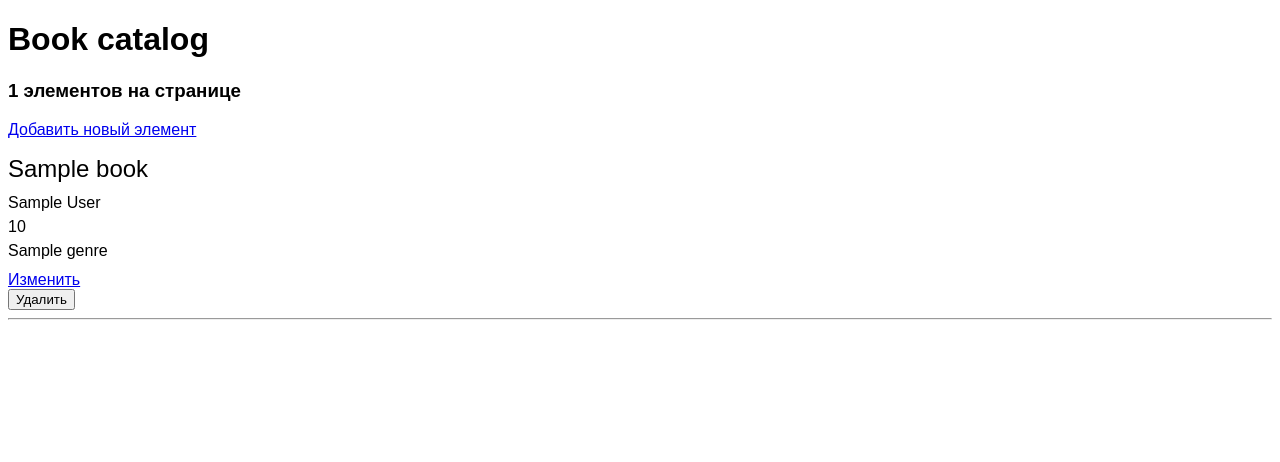
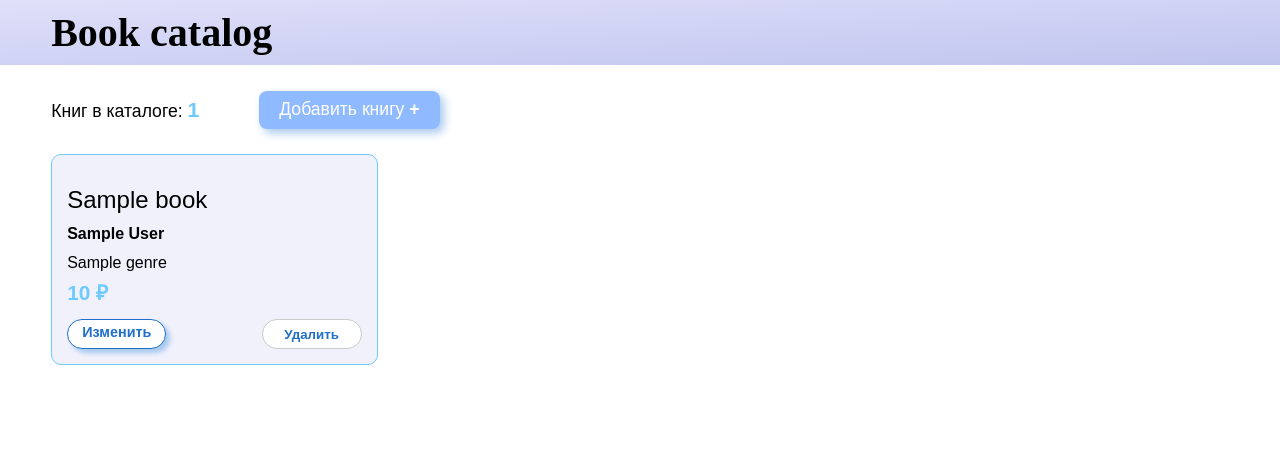
Before and after one commit to NastyaZzz1/Bookstore-Django, a Django app: template echoserver/templates/archive/html/book_catalog.html in a window 1280 px wide. Shown: the top 462 px of the page. Run offline with Django 5.2, Linux system fonts and the light colour scheme; the template is opened without the code that fills it: most values are stand-ins (such as "Sample title", 1, 10 or a date in 2020); some web fonts are replaced.

Commit message:
main_style

```diff
--- /dev/null
+++ b/echoserver/static/css/styles.css
@@ -0,0 +1,128 @@
+@font-face {
+	font-family: 'Yagi';
+	src: url("{% static 'fonts/DXS Yagi Bold_0.ttf' %}") format("truetype");
+
+}
+
+header {
+	padding: 0% 4%;
+	/* background-color: rgb(224, 224, 249); */
+	height: 65px;
+	margin-bottom: 2%;
+	display: flex;
+	align-items: center;
+	background: linear-gradient(to bottom right, rgb(224, 224, 249), #c0c5ef);
+}
+
+body, h1 { margin: 0; }
+
+h1 {
+	vertical-align: middle;
+	font-family: 'Yagi';
+	font-size: 2.5em;
+}
+
+span {
+	font-weight: 600;
+	font-size: 1.2em;
+	color: #6DCAFF;
+}
+
+.items {
+	display: flex;
+	flex-wrap: wrap;
+	justify-content: space-between;
+	padding: 2% 4% 4%;
+
+}
+
+.count_and_add {
+	display: flex;
+	align-content: center;
+	margin: 0% 4%;
+	gap: 60px;
+}
+
+.count {
+	margin: 0;
+	padding: 7px 0px;
+	font-size: 1.1em;
+}
+
+.add_item_but {
+	padding: 8px 20px;
+	box-shadow: #a6c8ee 4px 4px 10px 0;
+	border-radius: 8px;
+	background-color: #8fbaff;
+	color: white;
+	font-size: 1.1em;
+	text-decoration: none;
+}
+
+.add_item_but:not(:disabled):hover {
+	transform: scale(1.02);
+}
+
+.add_item_but:not(:disabled):hover:active {
+	box-shadow: #a6c8ee 0 0 0 0;
+}
+
+.but_change_del {
+	display: flex;
+	justify-content: space-between;
+
+}
+
+.item {
+	padding: 15px;
+	border: 1px solid #6DCAFF;
+	border-radius: 10px;
+	width: 25%;
+	margin-bottom: 4%;
+	background-color: rgb(241, 241, 252);
+}
+
+.item:not(:disabled):hover {
+	border: 1px solid #206fc9;
+}
+
+.cost {
+	font-size: 1.3em;
+	color:#6DCAFF;
+	font-weight: 600;
+}
+
+
+button {
+    width: 7.5em;
+    height: 2.2em;
+    color:#206fc9;
+    background-color: white;
+    border: 1px solid #CACACA;
+    border-radius: 18px;
+    font-weight: bold;
+}
+
+.change_but {
+	color: #206fc9;
+	text-decoration: none;
+	background-color: white;
+	border: 1px solid #206fc9;
+	box-shadow: #a6c8ee 4px 4px 5px 0;
+    border-radius: 18px;
+	padding: 4px 14px;
+	font-size: 0.9em;
+	font-weight: bold;
+}
+
+.change_but:not(:disabled):hover {
+	transform: scale(1.05);
+}
+
+.change_but:not(:disabled):hover:active {
+	box-shadow: #a6c8ee 0 0 0 0;
+}
+
+button:not(:disabled):hover {
+	transform: scale(1.05);
+}
--- a/echoserver/templates/archive/html/add_book.html
+++ b/echoserver/templates/archive/html/add_book.html
@@ -1,8 +1,10 @@
 <!doctype html>
+{% load static %}
 <html>
   <head>
     <meta charset="utf-8">
     <meta name="viewport" content="width=device-width,initial-scale=1">
+    <link rel="stylesheet" href="{% static 'css/style.css' %}">
     <title>BOOKSTORE</title>
   </head>
   <body style="font-family: sans-serif">
--- a/echoserver/templates/archive/html/book_catalog.html
+++ b/echoserver/templates/archive/html/book_catalog.html
@@ -1,8 +1,11 @@
+{% load static %}
+
 <!doctype html>
 <html>
   <head>
     <meta charset="utf-8">
     <meta name="viewport" content="width=device-width,initial-scale=1">
+    <link rel="stylesheet" href="{% static '/css/styles.css' %}">
     <title>BOOKSTORE</title>
   </head>
   <body style="font-family: sans-serif">
@@ -10,25 +13,32 @@
         <h1>Book catalog</h1>
     </header>
     <main>
-        <h3>{{ count }} элементов на странице</h3>
 
-        <a href="{% url 'add_item' %}">Добавить новый элемент</a>
+      <div class="count_and_add">
+        <p class="count">Книг в каталоге: <span>{{ count }}</span></p>
+        <a href="{% url 'add_item' %}" class="add_item_but">Добавить книгу <b>+</b></a>
+      </div>
 
+      <div class="items">
         {% for book in all_books %}
+        <div class="item">
           <p style="line-height: 0.5; font-size: 1.5rem">{{ book.name }}</p>
-        <p style="line-height: 0.5">{{ book.author }}</p>
-        <p style="line-height: 0.5">{{ book.cost }}</p>
+          <h4 style="line-height: 0.5">{{ book.author }}</h4>
           <p style="line-height: 0.5">{{ book.genre }}</p>
+          <p style="line-height: 0.5" class="cost">{{ book.cost }} ₽</p>
 
-        <a href="{% url 'change_item' book.id %}">Изменить</a>
+          <div class="but_change_del">
+            <a href="{% url 'change_item' book.id %}" class="change_but">Изменить</a>
 
             <form action="{% url 'delete_item' book.id %}" method="post" onsubmit="return confirm('Вы уверены, что хотите удалить этот элемент?');">
               {% csrf_token %}
               <button type="submit">Удалить</button>
             </form>
+          </div>
 
-        <hr>
+        </div>
         {% endfor %}
+      </div>
     </main>
   </body>
 </html>
--- a/echoserver/templates/archive/html/change_book.html
+++ b/echoserver/templates/archive/html/change_book.html
@@ -1,8 +1,10 @@
 <!doctype html>
+{% load static %}
 <html>
   <head>
     <meta charset="utf-8">
     <meta name="viewport" content="width=device-width,initial-scale=1">
+    <link rel="stylesheet" href="{% static 'css/style.css' %}">
     <title>BOOKSTORE</title>
   </head>
   <body style="font-family: sans-serif">
@@ -29,7 +31,6 @@
             <label>Жанр</label><br>
               {{ form.genre }}
           </p>
-          <!-- {{ form.as_p }} -->
           <input type="submit" value="Сохранить" >
       </form>
         <a href="{% url 'home' %}">Назад</a>
```
Also changed, not shown: echoserver/echoserver/settings.py (+5 -2 lines), echoserver/static/css/style.css (deleted, +0 -15 lines), echoserver/static/fonts/DXS Yagi Bold_0.ttf (added). Lines whose indentation alone changed are shown as unchanged.
